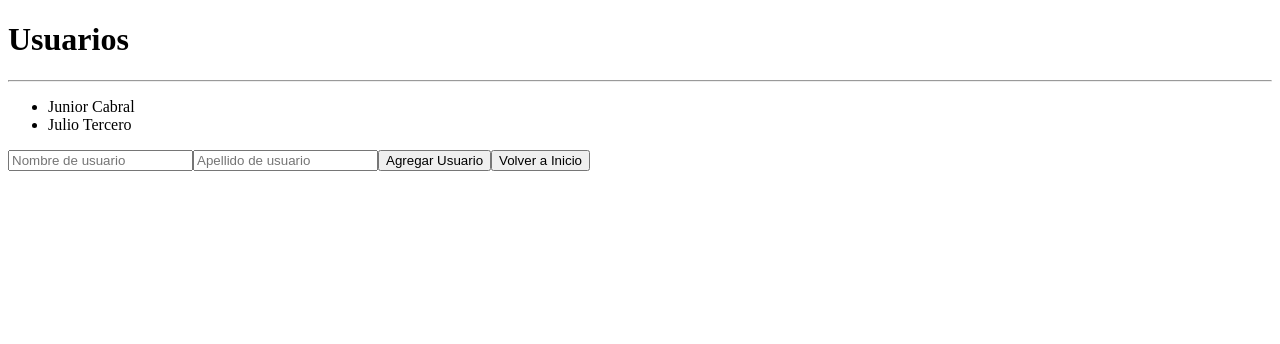
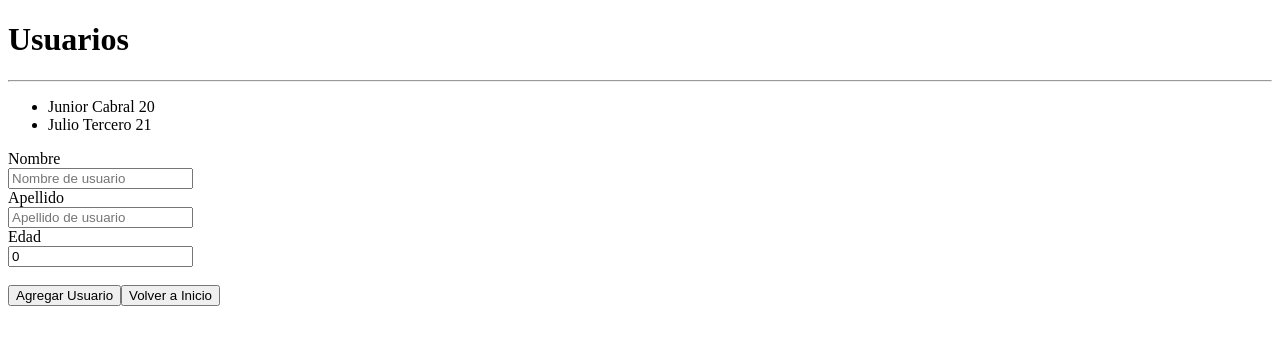
Before and after one commit to JuniorCabral045/rutas-formularios, a React (Vite) app: page /usuarios in a window 1280 px wide. Shown: the top 344 px of the page. Built offline with nearby package versions, Linux system fonts and the light colour scheme.

Commit message:
add more data in usuarioPages

```diff
--- a/src/interfaces/Usuario.ts
+++ b/src/interfaces/Usuario.ts
@@ -2,4 +2,5 @@ export interface Usuario {
     id: number,
     nombre: string,
     apellido: string,
+    edad: number,
 }
--- a/src/pages/UsuarioPages.tsx
+++ b/src/pages/UsuarioPages.tsx
@@ -3,55 +3,65 @@ import { useState } from "react"
 import { Usuario } from "../interfaces/Usuario"
 
 const listaUsuarios: Usuario[] =[
-  {id: 1, nombre: 'Junior', apellido: ' Cabral'},
-  {id: 2, nombre: 'Julio', apellido: ' Tercero'},
+  {id: 1, nombre: 'Junior', apellido: ' Cabral', edad: 20},
+  {id: 2, nombre: 'Julio', apellido: ' Tercero', edad: 21},
 ]
 
 export const UsuarioPage = () => {
   const [usuario, setUsuario] = useState <Usuario[]>(listaUsuarios)
   const [nombre, setNombre] = useState ("")
   const [apellido, setApellido] = useState ("")
+    const [edad, setEdad] = useState (0)
 
-  const agregarUsuario = (nombre: string, apellido: string) => {
+  const agregarUsuario = (nombre: string, apellido: string, edad: number) => {
     const nuevoUsuario: Usuario =
     {
       id: usuario.length +1,
       nombre: nombre,
-      apellido: ' ' + apellido
+      apellido: apellido,
+        edad: edad
     }
 
     setUsuario(usuario.concat(nuevoUsuario))
   }
 
   const onAgregarClicked = () => {
-    if(nombre.length === 0 || apellido.length === 0){
+    if(nombre.length === 0 || apellido.length === 0 || edad === 0){
       alert("Ingrese todos los campos")
       return
     }
 
-    agregarUsuario(nombre, apellido)
+    agregarUsuario(nombre, apellido, edad)
     setNombre("")
     setApellido("")
+      setEdad(0)
   }
   return (
       <>
           <h1>Usuarios</h1>
-            <hr />
+          <hr/>
           <ul>
               {
-                usuario.map(usuario => <li key={usuario.id}> {usuario.nombre}{usuario.apellido}</li>)
+                  usuario.map(usuario => <li key={usuario.id}> {usuario.nombre} {usuario.apellido} {usuario.edad}</li>)
               }
           </ul>
-
+            <div>Nombre</div>
           <input type="text" name="nombre" placeholder="Nombre de usuario"
-              value={nombre} onChange={(event) =>{
+                 value={nombre} onChange={(event) => {
               setNombre(event.target.value)
           }}/>
-
+            <div>Apellido</div>
           <input type="text" name="apellido" placeholder="Apellido de usuario"
-              value={apellido} onChange={(event)=> {
+                 value={apellido} onChange={(event) => {
               setApellido(event.target.value)
           }}/>
+            <div>Edad</div>
+          <input type="number" name="edad" placeholder="Edad de usuario"
+                 value={edad} onChange={(event) => {
+              setEdad(parseInt(event.target.value))
+          }}/>
+            <br/>
+            <br/>
 
           <button onClick={() => onAgregarClicked()}>
               Agregar Usuario
```
Lines whose indentation alone changed are shown as unchanged.
